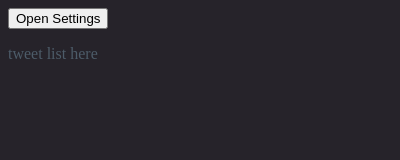
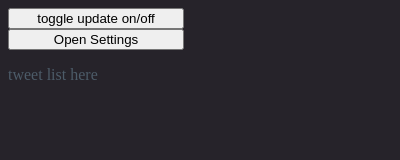
Before and after one commit to PrsPrsBK/PrsPrsTwitter, a browser extension: page popup/popup.html in a window 400 px wide. Drawn offline with Linux system fonts and the light colour scheme.

Commit message:
feat: UI: popup: toggle update check button

```diff
--- a/popup/popup.css
+++ b/popup/popup.css
@@ -4,5 +4,7 @@ html {
   color: #4D5C69;
   width: 12em;
 }
-
+button {
+  width: 100%;
+}
 /* vim:expandtab ff=dos fenc=utf-8 sw=2 */
--- a/popup/popup.html
+++ b/popup/popup.html
@@ -6,7 +6,12 @@
 </head>
 
 <body>
-  <div><button id="go_addon_page" type="button">Open Settings</button></div>
+  <div>
+    <button id="toggle_update" type="button">toggle update on/off</button>
+  </div>
+  <div>
+    <button id="go_addon_page" type="button">Open Settings</button>
+  </div>
   <div class="container" id="container">
     <p>tweet list here</p>
   </div>
```
